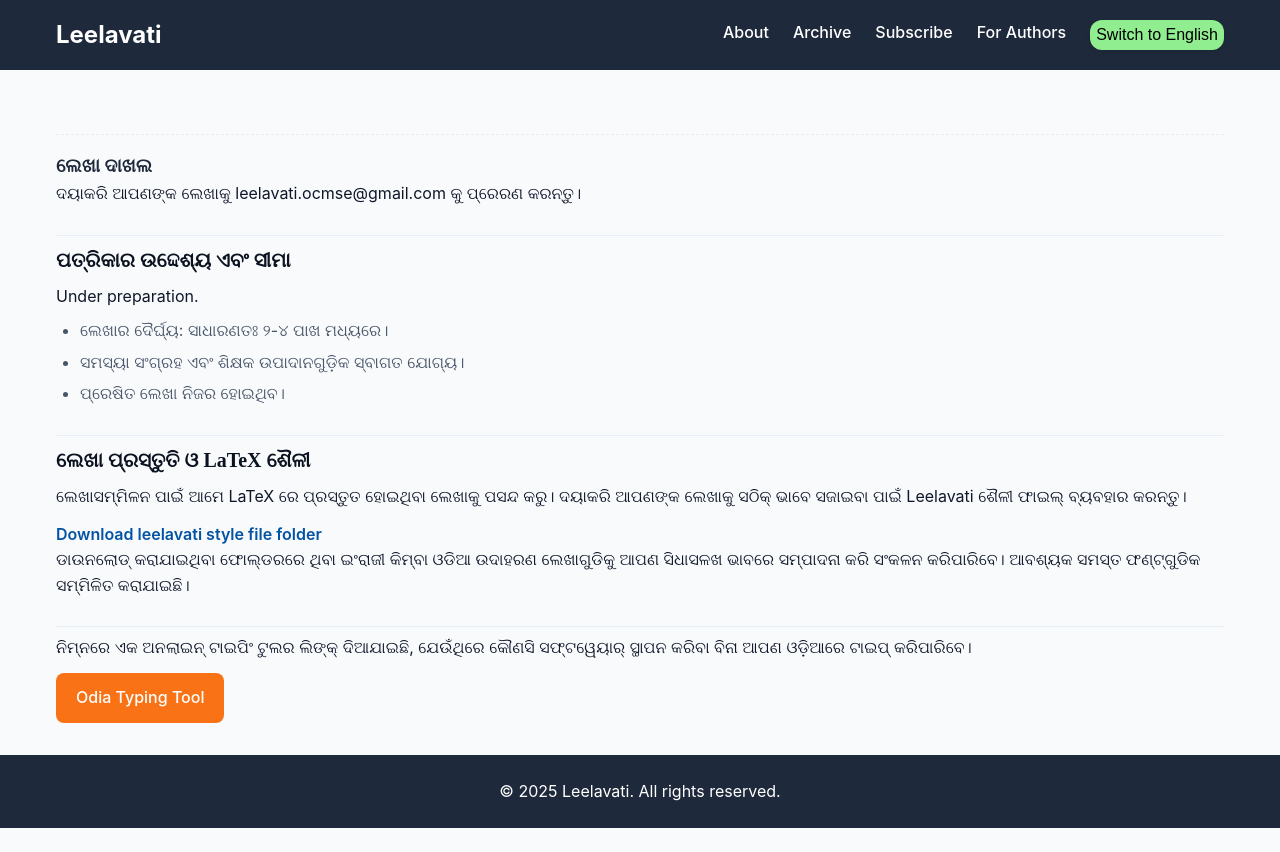
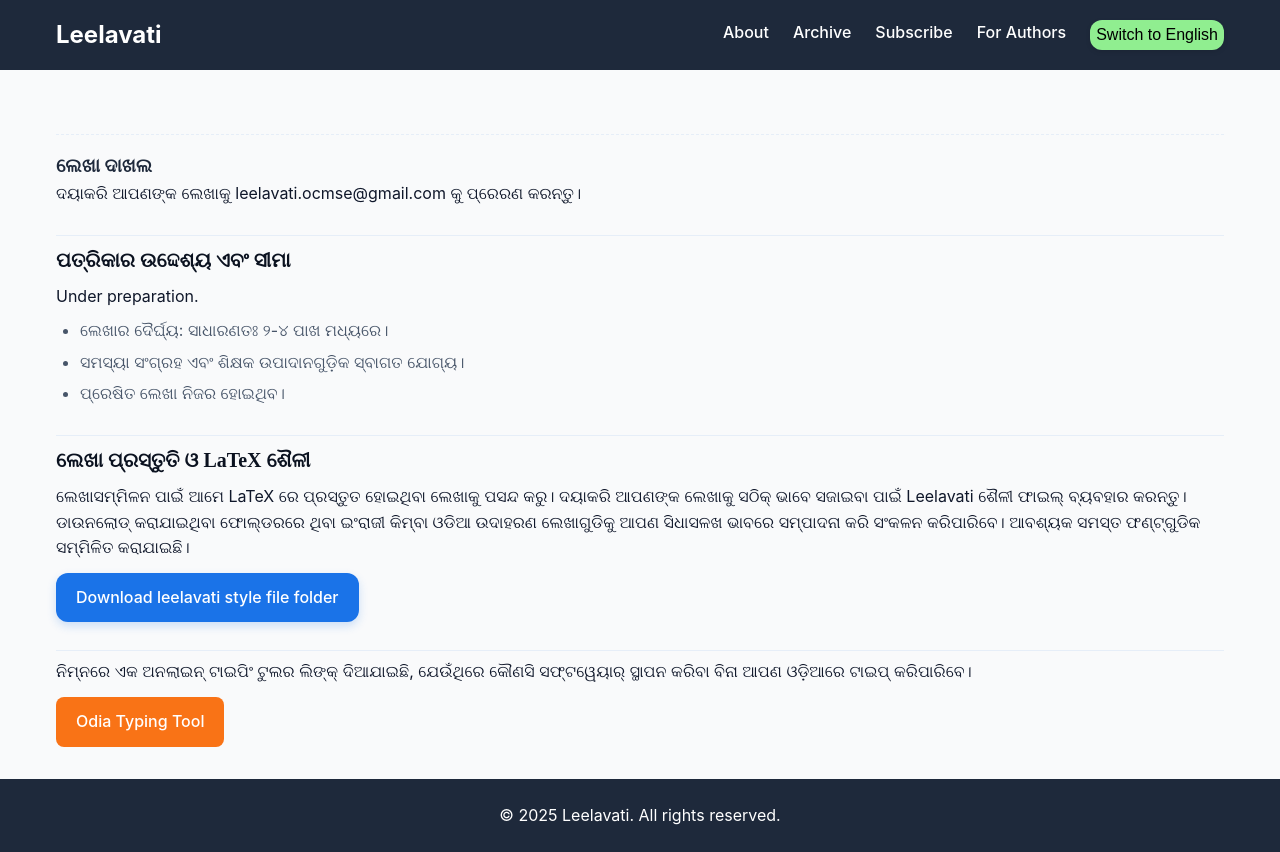
Before and after one commit to himalay1729/leelavati, a React (Vite) app: page /for-authors in a window 1280 px wide. Before the commit the page ends 828 px from the top, so only its background shows below. Built offline with nearby package versions, Linux system fonts and the light colour scheme.

Commit message:
added editor info

```diff
--- a/public/data/editors.json
+++ b/public/data/editors.json
@@ -13,7 +13,7 @@
       "odianame": "ପ୍ରତିମା ପାଣିଗ୍ରାହୀ",
       "affiliation": "IIT Kharagpur",
       "role": "Editor",
-      "bio": "",
+      "bio": "After earning a Ph.D. in Mathematics from the Indian Statistical Institute, Pratima Panigrahi has been a Professor in the Department of Mathematics at IIT Kharagpur. She has played active editorial and organisational roles in the community, organising national workshops and serving as a regular reviewer for many leading journals. Deeply engaged with national and regional mathematical activity, she has delivered numerous invited lectures and keynotes (both in India and abroad), held important institute responsibilities, and remains committed to outreach through webinars and popular lectures that brings mathematics to wider student audiences.",
       "photoUrl": "/editors/pratima.jpg",
       "homepage":"https://www.iitkgp.ac.in/department/MA/faculty/ma-pratima"
     },
--- a/src/pages/ForAuthors/forauthors.css
+++ b/src/pages/ForAuthors/forauthors.css
@@ -42,7 +42,7 @@
   margin: 0.4rem 0;
 }
 
-.btn-secondary, .btn-link {
+.btn-primary, .btn-secondary, .btn-link {
   display: inline-block;
   margin-top: 0.75rem;
   padding: 0.45rem 0.9rem;
--- a/src/pages/ForAuthors/index.tsx
+++ b/src/pages/ForAuthors/index.tsx
@@ -26,15 +26,15 @@
       <section className="section">
         <h2>{t("forAuthors.latexTitle")}</h2>
         <p>{t("forAuthors.latexIntro")}</p>
+	<p>{t("forAuthors.styNote")}</p>
         <p>
           <a
             href="https://github.com/leelavati-ocmse/latex"
-            className="btn-link"
+            className="btn-primary"
             title="Download Leelavati LaTeX style file"
           >
             Download leelavati style file folder
           </a> </p>
-         <p>{t("forAuthors.styNote")}</p>
       </section>
 
       <section className="section">
```
Also changed, not shown: public/editors/pratima.jpg.
